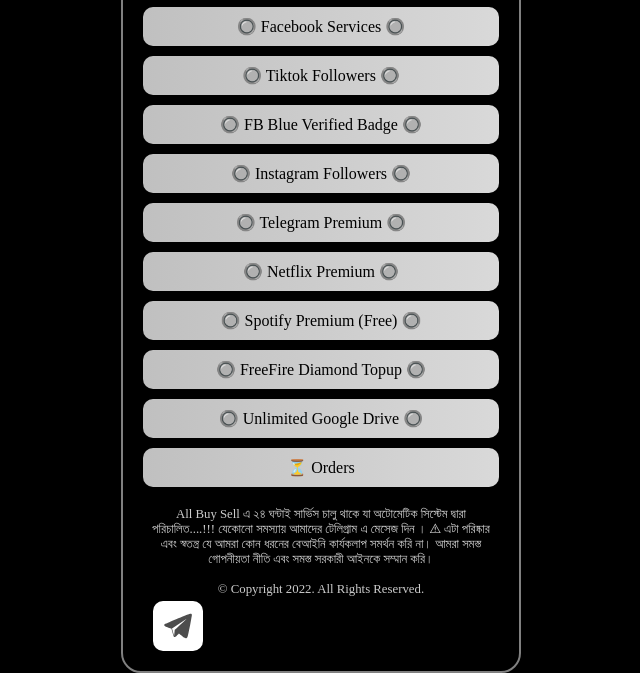
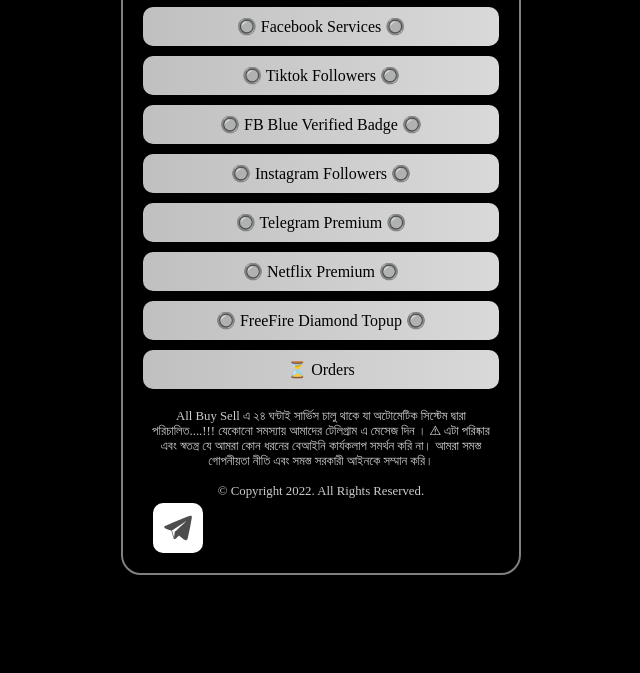
Before and after one commit to shohanonfire/shawon, a plain HTML site: page gotomain0project.html in a window 1280 px wide. Shown: the part 231-904 px from the top of the page, without its empty margins (319-959 px from the left). After the commit the page ends 806 px from the top, so only its background shows below. Drawn offline with Linux system fonts and the light colour scheme.

Commit message:
Update gotomain0project.html

```diff
--- a/gotomain0project.html
+++ b/gotomain0project.html
@@ -243,9 +243,7 @@
         <a href="instapro71.html" class="btn">🔘 Instagram Followers 🔘</a>
         <a href="tgpro71.html" class="btn">🔘 Telegram Premium 🔘</a>
         <a href="https://netflixpro.vercel.app" class="btn">🔘 Netflix Premium 🔘</a>
-        <a href="https://spotifypremium.vercel.app" class="btn">🔘 Spotify Premium (Free) 🔘</a>
         <a href="topuppro71.html" class="btn">🔘 FreeFire Diamond Topup 🔘</a>
-        <a href="https://gdrivepremium.vercel.app" class="btn">🔘 Unlimited Google Drive 🔘</a>
         <a href="allorderspro71.html" class="btn">⏳ Orders</a>
         <footer><p>All Buy Sell এ ২৪ ঘন্টাই সার্ভিস চালু থাকে যা অটোমেটিক সিস্টেম দ্বারা পরিচালিত....!!! যেকোনো সমস্যায় আমাদের টেলিগ্রাম এ মেসেজ দিন । ⚠ এটা পরিষ্কার এবং স্বতন্ত্র যে আমরা কোন ধরনের বেআইনি কার্যকলাপ সমর্থন করি না। আমরা সমস্ত গোপনীয়তা নীতি এবং সমস্ত সরকারী আইনকে সম্মান করি।  </p><br>© Copyright 2022. All Rights Reserved.</footer>
     <br>
```
